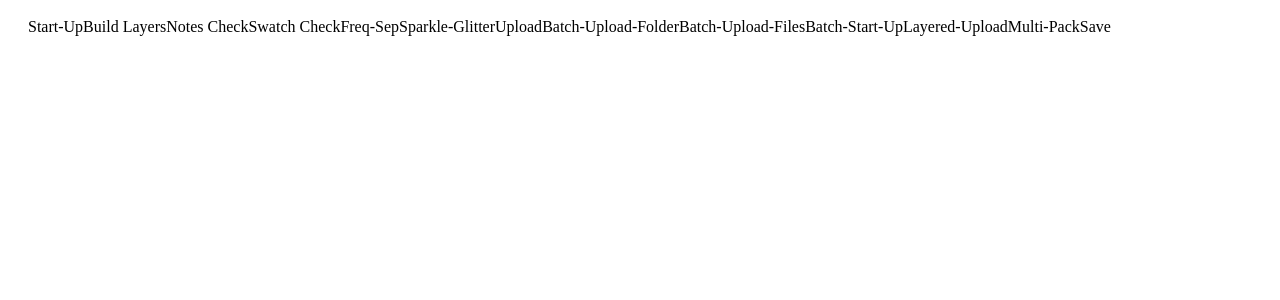
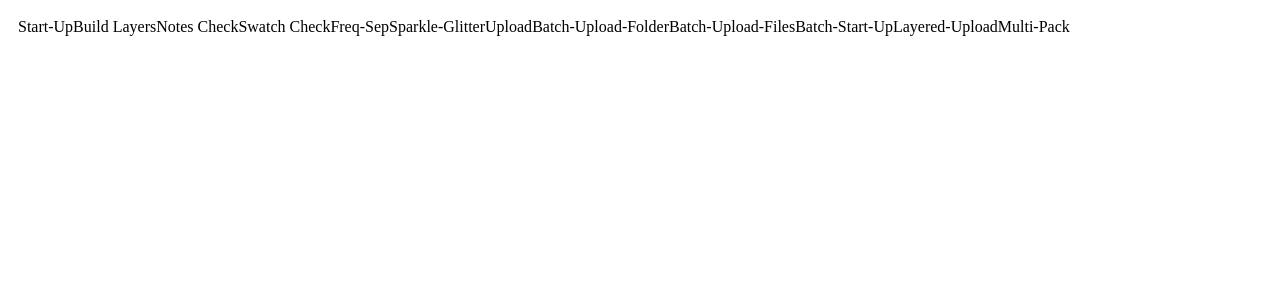
Before and after one commit to christopher-k-c/nlplugin, a React app: page / in a window 1280 px wide. Shown: the top 300 px of the page. Built offline with nearby package versions, Linux system fonts and the light colour scheme; the HTML template or start-up script is replaced by a standard one; what uxp would draw is missing.

Commit message:
Installed Mocha, updated entry-points min/max widths and styles.css

```diff
--- a/package.json
+++ b/package.json
@@ -24,6 +24,7 @@
     "css-loader": "^5.2.3",
     "file-loader": "^6.2.0",
     "json-loader": "^0.5.7",
+    "mocha": "^11.0.1",
     "nodemon": "^3.1.4",
     "path-browserify": "^1.0.1",
     "stream-browserify": "^3.0.0",
--- a/src/data/buttonData.js
+++ b/src/data/buttonData.js
@@ -1,19 +1,19 @@
 import * as support from "../functionality/collector.js"
 
 const arr = [
-  { id: "0", name: "Start-Up", func: support.startUp, type: "single"},
+  { id: "0", name: "Start-Up", func: support.startUp, type: "Start-Up"},
   { id: "1", name: "Build Layers", func: support.buildLayers, type: "single"},
   { id: "2", name: "Notes Check", func: support.findNotes, type: "single"},
   { id: "3", name: "Swatch Check", func: support.swatchCheck , type: "single"},
   { id: "4", name: "Freq-Sep", func: support.freqSep, type: "single"},
   { id: "5", name: "Sparkle-Glitter", func: support.importGlitter, type: "single"},
-  { id: "6", name: "Upload", func: support.upload, type: "single"},
-  { id: "7", name: "Batch-Upload-Folder", func: support.batchUpload, type: "batch"},
-  { id: "8", name: "Batch-Upload-Files", func: support.batchUploadSpecific, type: "batch"},
-  { id: "9", name: "Batch-Start-Up", func: support.batchStartUp, type: "batch"},
+  { id: "6", name: "Upload", func: support.upload, type: "Upload"},
+  { id: "7", name: "Batch-Upload-Folder", func: support.batchUpload, type: "Upload"},
+  { id: "8", name: "Batch-Upload-Files", func: support.batchUploadSpecific, type: "Upload"},
+  { id: "9", name: "Batch-Start-Up", func: support.batchStartUp, type: "Start-Up"},
   { id: "10", name: "Layered-Upload", func: support.layeredUpload, type: "single"},
   { id: "11", name: "Multi-Pack", func: support.multiPackTemplate, type: "single"},
-  { id: "12", name: "Save", func: support.saveLZW, type: "single"}
+  // { id: "12", name: "Save", func: support.saveLZW, type: "single"}
 ];
 
 export default arr
--- a/src/main.js
+++ b/src/main.js
@@ -3,9 +3,9 @@ import ReactDOM from "react-dom";
 import App from "./App";
 
 var root = document.createElement("div");
-root.style.height = "100vh";
-root.style.overflow = "auto";
-root.style.padding = "10px 20px";
+// Add an id and class
+root.id = "root-div"; // Assigns an id
+root.className = "root-container"; // Assigns a class
 
 ReactDOM.render(
   <App />,
--- a/src/style.css
+++ b/src/style.css
@@ -1,9 +1,19 @@
 
+.root-container{
+    padding: 10px;
+    width: auto; /* Makes the container width determined by its content and the parent element's constraints */
+    height: 100vh; /* Set the height of the container to fill the viewport */
+    overflow-y: auto; /* Display a scroll bar on the vertical axis */
+}
 
-.version{
-    margin: 10px 10px 0 0;
-    padding: 0 0 0 0;
-    color: black;
+sp-action-button{
+    width: 100%; /* Set the button width to fill the entire width of its container */
+}
 
+/* When the viewport width is greater than or equal to 500px, set the button width to 50% of its container */
+@media (min-width: 500px) {
+    sp-action-button{
+        width: 50%;
 
+    }
 }
```
Also changed, not shown: src/App.js (+0 -60 lines), plugin/manifest.json, 5 other files (tests, documents, lock files or other folders).
